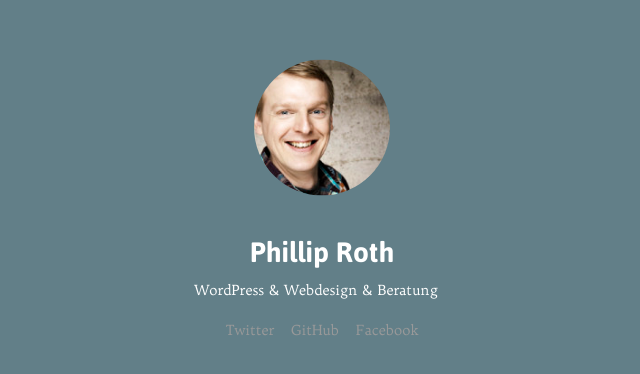
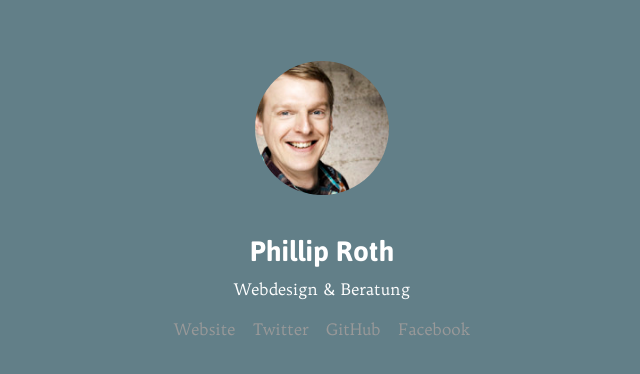
Before and after one commit to philliproth/philliproth.github.io, a plain HTML site: page index.html in a window 1280 px wide. Shown: the part 202-576 px from the top of the page, without its empty margins (318-958 px from the left). Drawn offline with Linux system fonts and the light colour scheme; files whose address does not match are found by name.

Commit message:
Twittercard Fonts

```diff
--- a/index.html
+++ b/index.html
@@ -9,6 +9,11 @@
     <meta itemprop="url" content="https://philliproth.github.io" />
     <meta itemprop="name" content="Phillip Roth — that's me!" />
     <meta itemprop="description" content="Digitale Visitenkarte von Phillip Roth." />
+
+    <meta name="twitter:card" content="summary" />
+    <meta name="twitter:site" content="@prwebcare" />
+    <meta name="twitter:title" content="Phillip Roth — that's me!" />
+    <meta name="twitter:description" content="Digitale Visitenkarte von Phillip Roth." />
 
     <link href="https://plus.google.com/+PhillipRoth1" rel="author" />
     <link href="https://philliproth.github.io" rel="canonical" />
@@ -51,7 +56,7 @@
             box-sizing: border-box;
 
             color: #fff;
-            font: 14px/28px Trykker, serif;
+            font: 16px/28px Trykker, serif;
         }
         html {
             width: 100%;
@@ -105,10 +110,11 @@
         </h1>
 
         <p>
-            <span>WordPress & Webdesign & Beratung</span><span></span>
+            <span>Webdesign & Beratung</span>
         </p>
 
         <nav>
+        	<a href="https://philliproth.de" itemprop="sameAs">Website</a>
             <a href="https://twitter.com/prwebcare" itemprop="sameAs">Twitter</a>
             <a href="https://github.com/philliproth" itemprop="sameAs">GitHub</a>
             <a href="https://www.facebook.com/philliprothde" itemprop="sameAs">Facebook</a>
```
